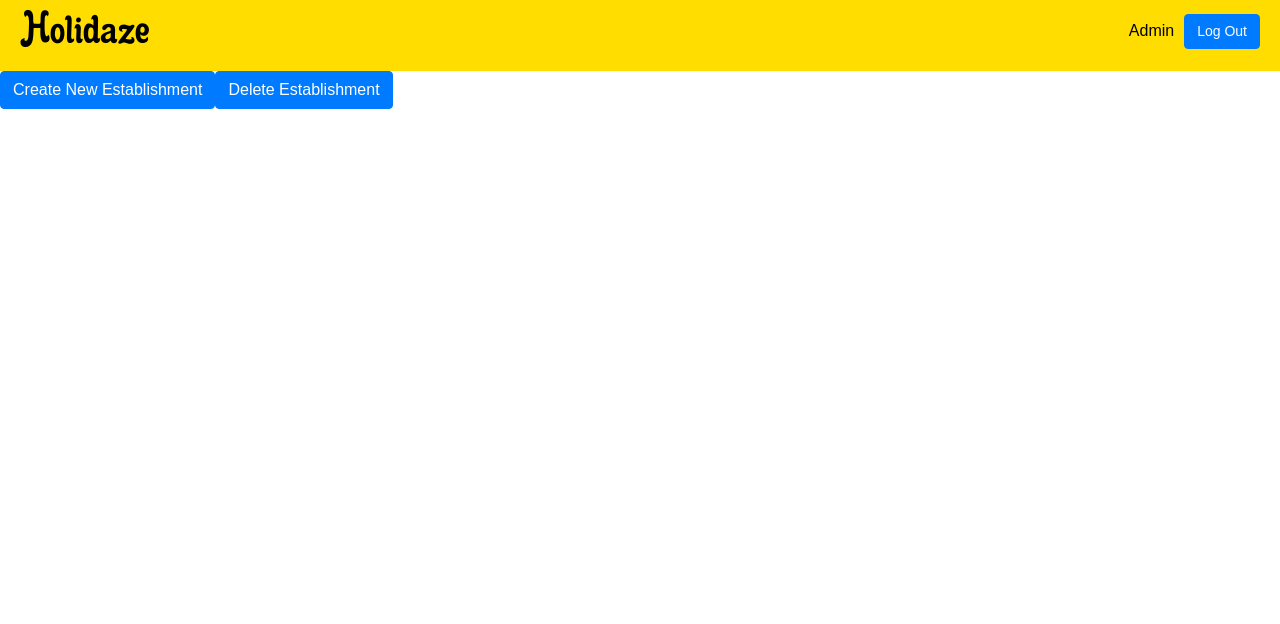
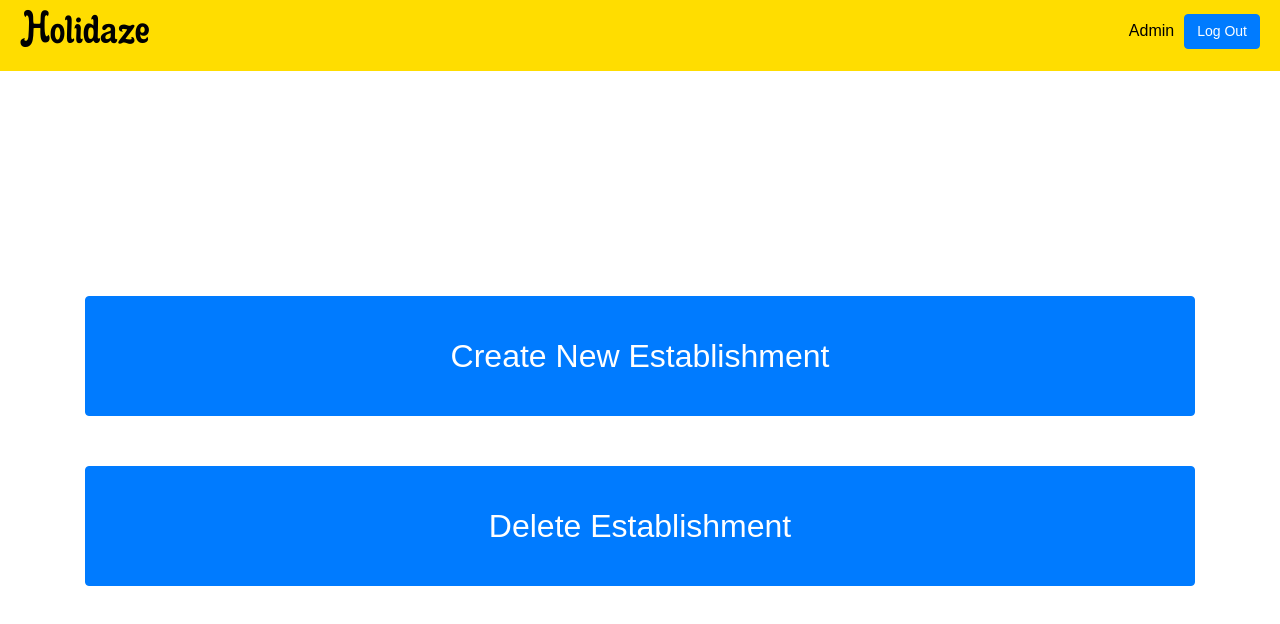
Before and after one commit to ca2roaldsoy/ProjectExam-2, a React (Create React App) app: page /establishments in a window 1280 px wide. Shown: the top 624 px of the page. Built offline with nearby package versions, Linux system fonts and the light colour scheme; a web font is replaced by a local one.

Commit message:
styled admin establishment menu

```diff
--- a/src/components/adminSite/newEstablishment/ManageEstablishment.js
+++ b/src/components/adminSite/newEstablishment/ManageEstablishment.js
@@ -1,17 +1,18 @@
 import React from "react";
 import Button from "react-bootstrap/Button";
 import { NavLink } from "react-router-dom";
+import Container from "react-bootstrap/Container";
 
 function ManageEstablishment() {
   return (
-    <>
+    <Container className="manageEstablishmentMenu">
       <NavLink to="./create-establishments/">
         <Button>Create New Establishment</Button>
       </NavLink>
       <NavLink to="./delete-establishments/">
         <Button>Delete Establishment</Button>
       </NavLink>
-    </>
+    </Container>
   );
 }
 
--- a/src/styles/partials/_establishments.scss
+++ b/src/styles/partials/_establishments.scss
@@ -197,3 +197,15 @@
     }
   }
 }
+
+.manageEstablishmentMenu {
+  display: block;
+  margin: 25vh auto;
+
+  & button {
+    margin: 25px auto;
+    width: 100%;
+    height: 120px;
+    font-size: 32px;
+  }
+}
```
